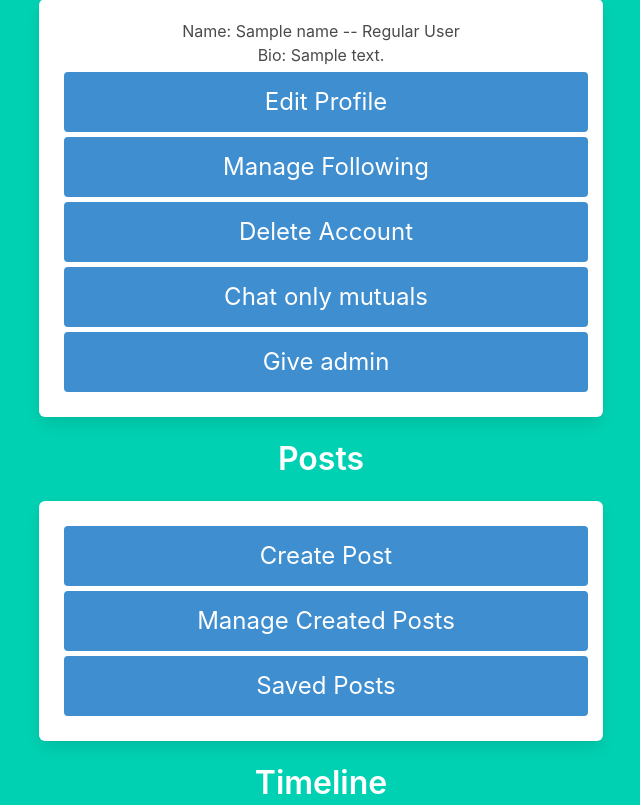
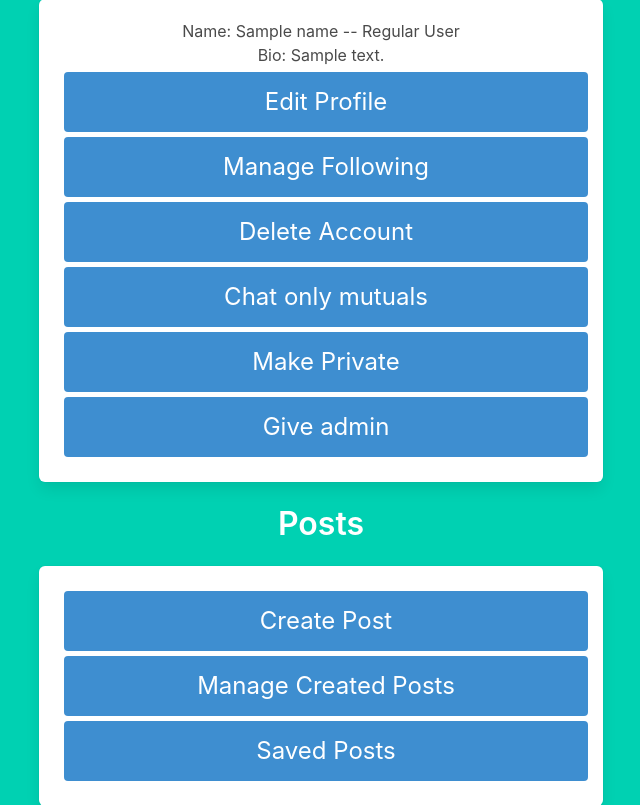
Before and after one commit to Bkim057/CS407-Project, a Python web app: template templates/profile.html in a window 1280 px wide. Shown: the part 161-966 px from the top of the page, without its empty margins (25-665 px from the left). Run offline with Jinja, Linux system fonts and the light colour scheme; the template is opened without the code that fills it: most values are stand-ins (such as "Sample title", 1, 10 or a date in 2020).

Commit message:
Implemented private/public search bar functionality

```diff
--- a/models.py
+++ b/models.py
@@ -76,6 +76,7 @@ class User(UserMixin, db.Model):
     pfp_filename = db.Column(db.String(50))
     pfp = db.Column(LargeBinary)
     admin = db.Column(db.Boolean)
+    private = db.Column(db.Boolean)
     # End of warning
     followed_topics = db.relationship('Topic', secondary=user_topic, backref='followed_by', lazy='dynamic')
     comments = db.relationship('Commented',  backref='user', passive_deletes=True)
--- a/templates/profile.html
+++ b/templates/profile.html
@@ -34,6 +34,17 @@
       <form action="/restrict_user/">
         <button class="button is-block is-info is-large is-fullwidth" value="Chatrestrict" name="action" button
           style="margin:5px;">Chat only mutuals</button>
+      </form>
+      {% endif %}
+      {%if current_user.private %}
+      <form action="/handle_private/">
+        <button class="button is-block is-info is-large is-fullwidth" value="Unchatrestrict" name="action" button
+          style="margin:5px;">Make Public</button>
+      </form>
+      {% else %}
+      <form action="/handle_private/">
+        <button class="button is-block is-info is-large is-fullwidth" value="Chatrestrict" name="action" button
+          style="margin:5px;">Make Private</button>
       </form>
       {% endif %}
       {%if current_user.admin %}
```
Also changed, not shown: profile.py (+10 -1 lines).
